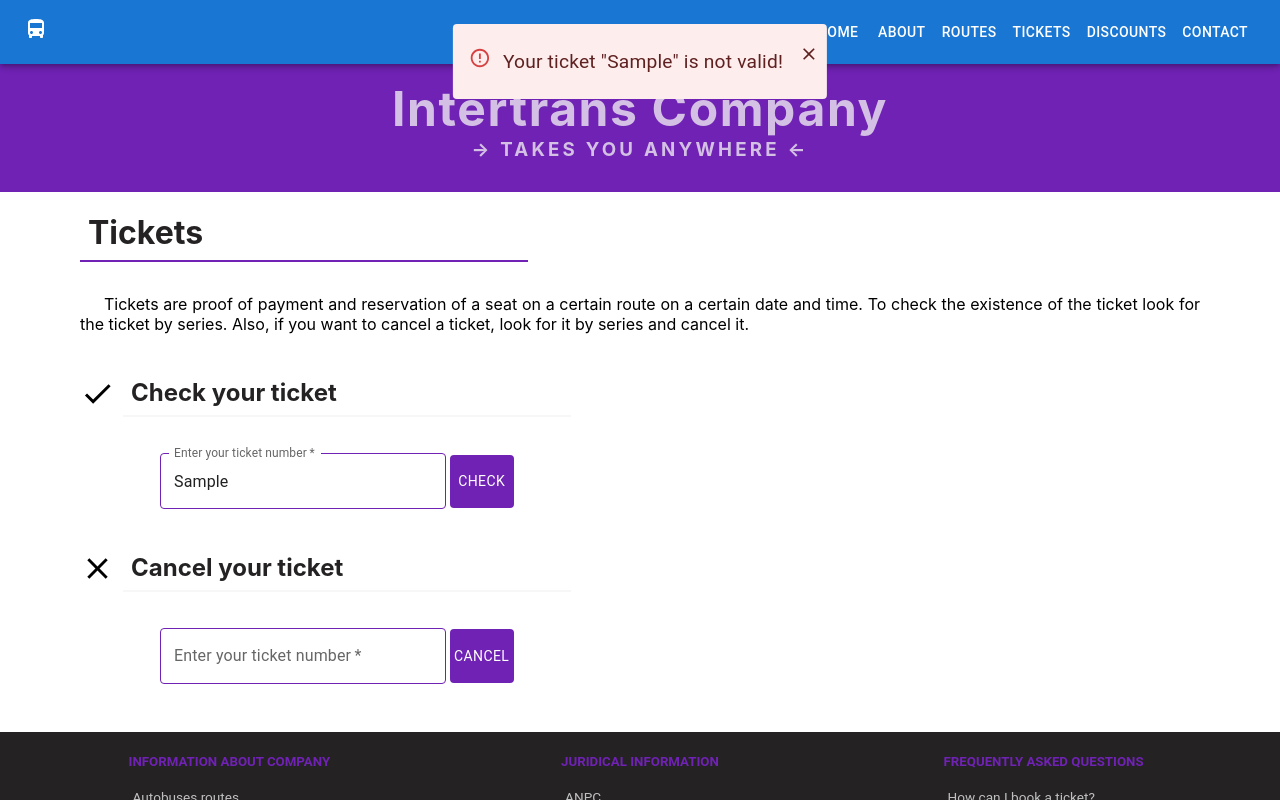
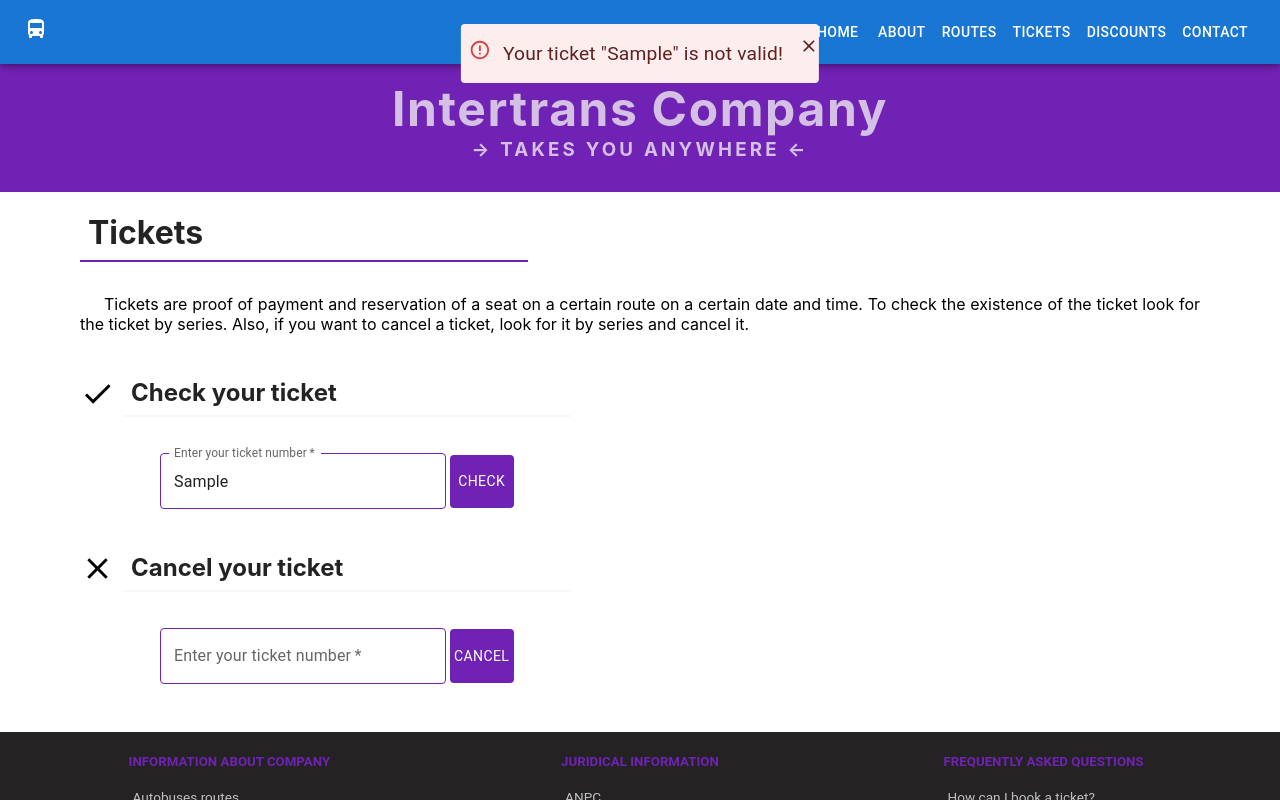
Before and after one commit to carla-vartolomei/transport-app, a Next.js app: page /tickets in a window 1280 px wide. Both pictures are taken after typing "Sample" into the empty fields and a click on the button "CHECK". Shown: the top 800 px of the page. Built offline with nearby package versions, Linux system fonts and the light colour scheme.

Commit message:
add padding to snackbars from check ticket form

```diff
--- a/components/tickets-page/CheckTicket.js
+++ b/components/tickets-page/CheckTicket.js
@@ -75,7 +75,7 @@ export default function CheckTicket() {
             <Alert
               onClose={handleClose}
               severity="success"
-              sx={{ width: "100%", padding: "1rem", fontSize: "1.2rem" }}
+              sx={{ width: "100%", padding: "0.5rem", fontSize: "1.2rem" }}
             >
               {showMessage()}
             </Alert>
@@ -90,7 +90,7 @@ export default function CheckTicket() {
             <Alert
               onClose={handleClose}
               severity="error"
-              sx={{ width: "100%", padding: "1rem", fontSize: "1.2rem" }}
+              sx={{ width: "100%", padding: "0.5rem", fontSize: "1.2rem" }}
             >
               {showMessage()}
             </Alert>
```
